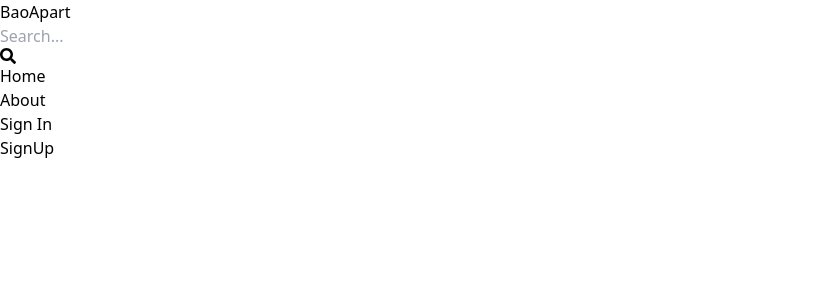
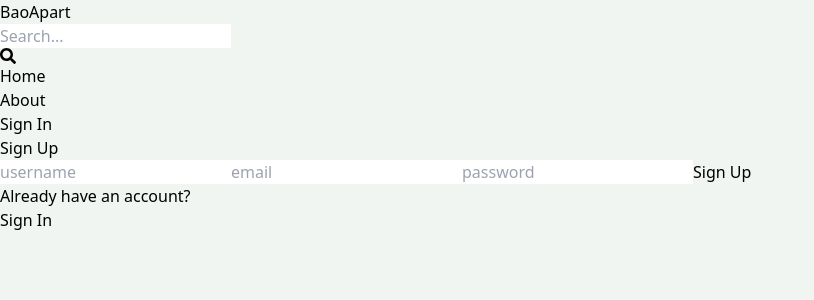
Before and after one commit to baohng/homely-habitat, a React (Vite) app in the folder client/: page /sign-up in a window 1280 px wide. Shown: the top 300 px of the page, without its empty margins (0-814 px from the left). Built offline with nearby package versions, Linux system fonts and the light colour scheme.

Commit message:
complete sign up page UI

```diff
--- a/client/src/index.css
+++ b/client/src/index.css
@@ -1,3 +1,7 @@
 @tailwind base;
 @tailwind components;
 @tailwind utilities;
+
+body {
+  background-color: rgb(241, 245, 241);
+}
--- a/client/src/pages/SignUp.jsx
+++ b/client/src/pages/SignUp.jsx
@@ -1,7 +1,36 @@
-
+import { Link } from 'react-router-dom';
 
 export default function SignUp() {
   return (
-    <div>SignUp</div>
+    <div className='p-3 max-w-lg mx-auto'>
+      <h1 className='text-3xl text-center font-semibold my-7'>Sign Up</h1>
+      <form className='flex flex-col gap-4'>
+        <input
+          type="text"
+          placeholder="username"
+          id="username"
+          className='border p-3 rounded-lg' />
+        <input
+          type="email"
+          placeholder="email"
+          id="email"
+          className='border p-3 rounded-lg' />
+        <input
+          type="password"
+          placeholder="password"
+          id="password"
+          className='border p-3 rounded-lg' />
+        <button className='bg-slate-700 text-white p-3 rounded-lg uppercase hover:opacity-95 disabled:opacity-80'>
+          Sign Up
+        </button>
+      </form>
+
+      <div className='flex gap-2 mt-5'>
+        <p>Already have an account?</p>
+        <Link to={'/sign-in'}>
+          <span className='text-blue-700'>Sign In</span>
+        </Link>
+      </div>
+    </div>
   )
 }
```
